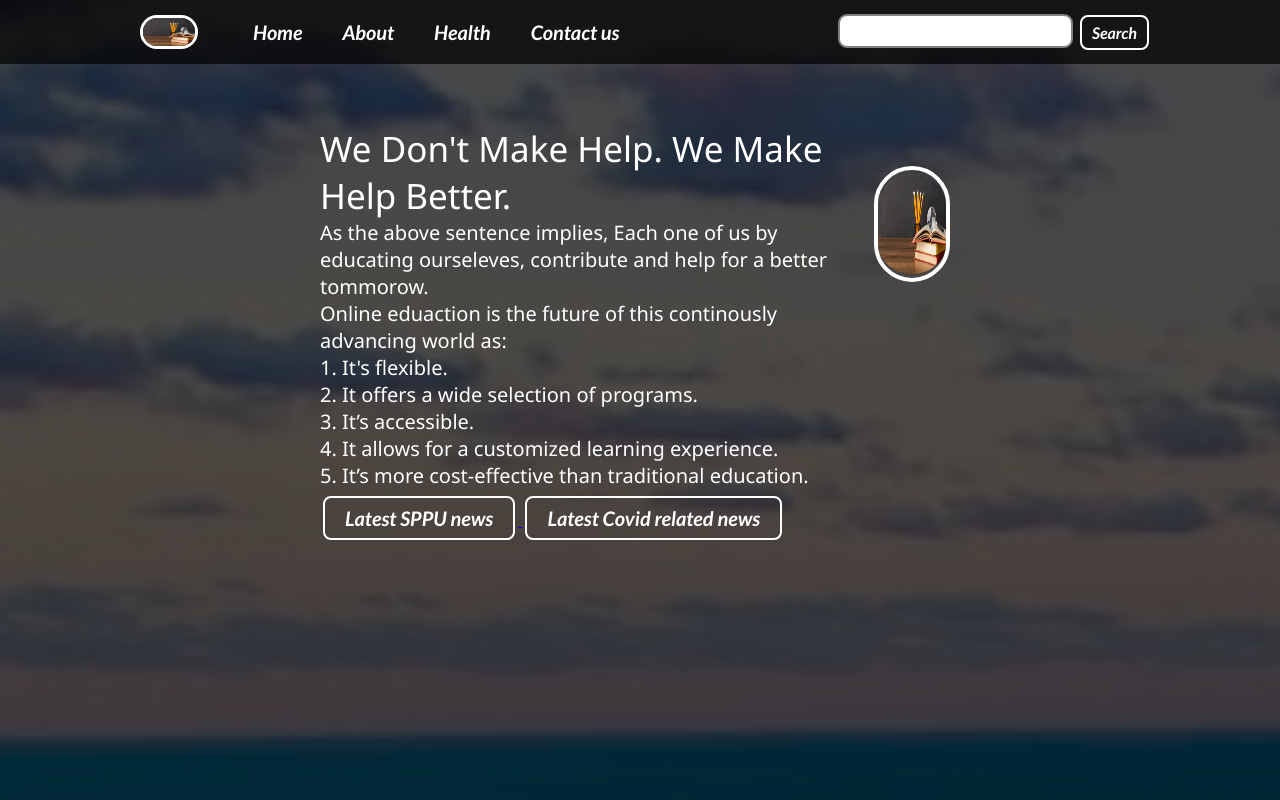
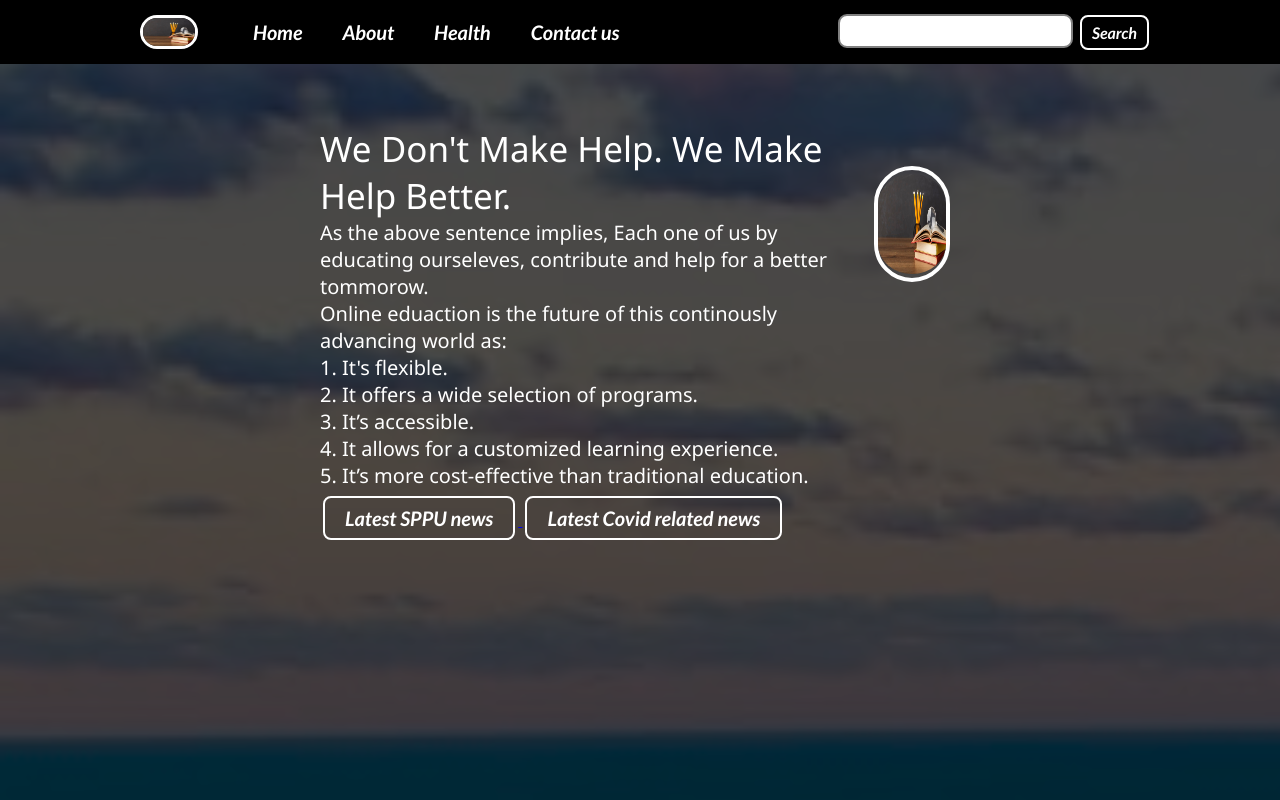
Before and after one commit to MiteshKhandait/FINALL-PBL-WEB, a plain HTML site: page index.html in a window 1280 px wide. Shown: the top 800 px of the page. Drawn offline with Linux system fonts and the light colour scheme.

Commit message:
Update style.css

```diff
--- a/css/style.css
+++ b/css/style.css
@@ -55,7 +55,7 @@ html{
     top: 0;
     cursor: pointer;
     /* background: rgba(0, 0, 0, 1); */
-    background: rgba(0, 0, 0, 0.7) ;
+    background: black ;
     background-size: cover;
     background-blend-mode: darken;
 
```
